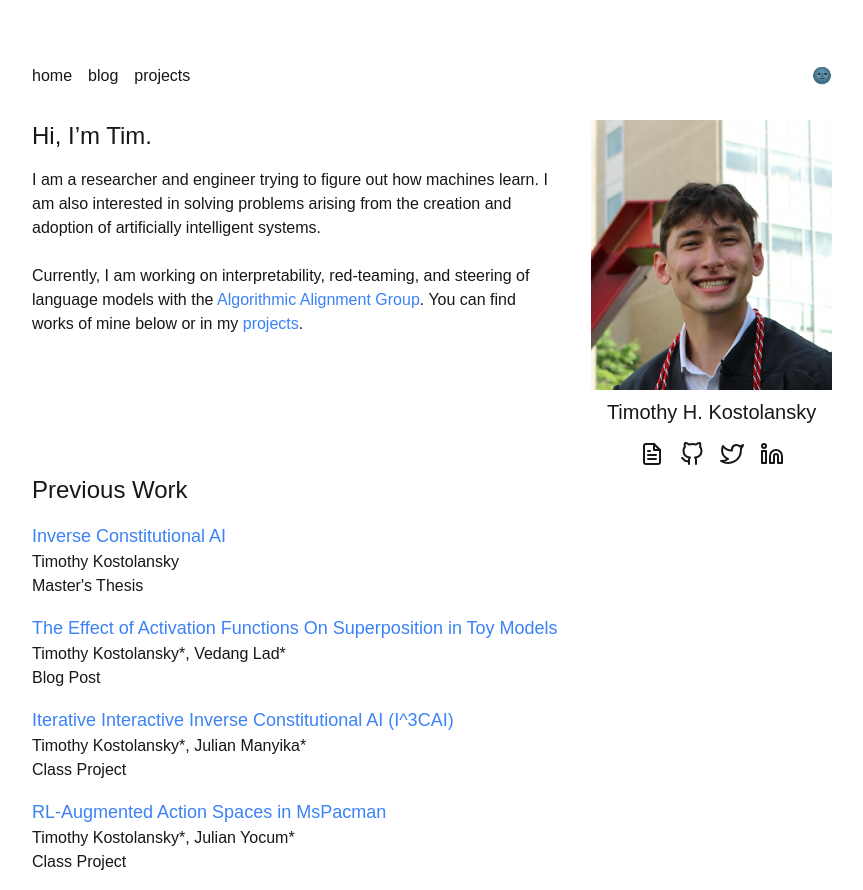
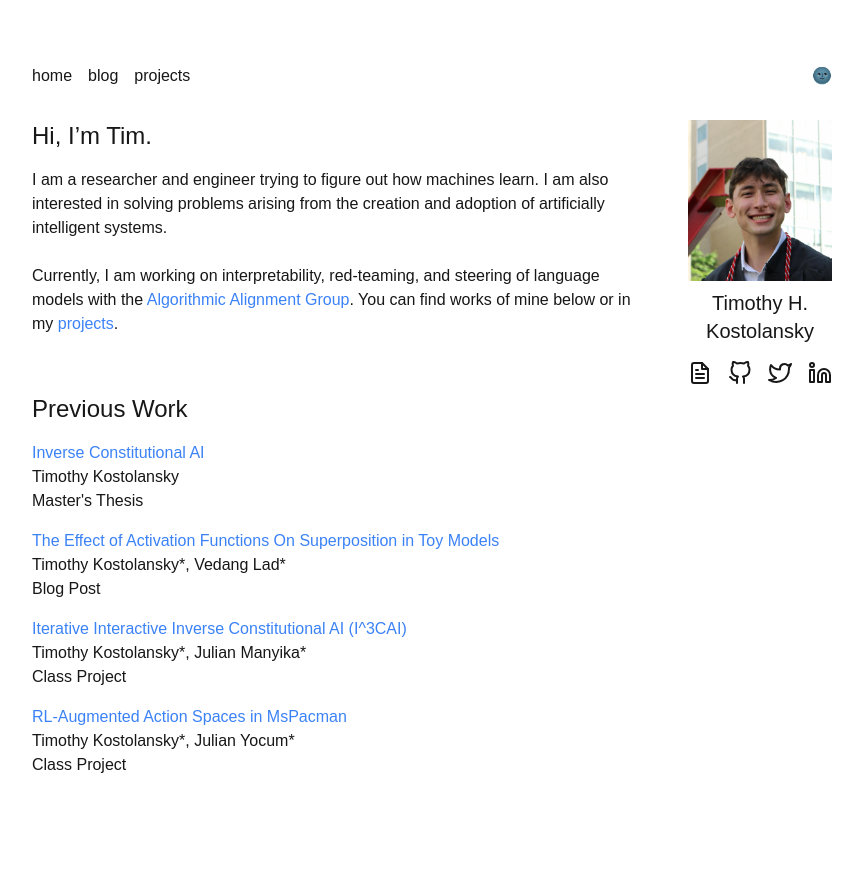
Before and after one commit to tim0120/tim0120.github.io, a Next.js app: page / in a window 1280 px wide. Shown: the whole page, without its empty margins (208-1071 px from the left). After the commit the page ends 800 px from the top, so only its background shows below. Built offline with nearby package versions, Linux system fonts and the light colour scheme.

Commit message:
front page sizing tweaks

```diff
--- a/src/app/page.tsx
+++ b/src/app/page.tsx
@@ -19,7 +19,7 @@ export default function Home() {
           </p>
         </div>
         <div className="text-center">
-          <Image src="/images/face.png" alt="My face" width={600} height={400} className="mx-auto" />
+          <Image src="/images/face.png" alt="My face" width={300} height={300} className="mx-auto" />
           <h1 className="text-xl mt-2">Timothy H. Kostolansky</h1>
           <div className="flex justify-center space-x-4 mt-4">
             {[
--- a/src/components/Publications.tsx
+++ b/src/components/Publications.tsx
@@ -30,7 +30,7 @@ const publications = [
 const Publication = ({ title, authors, link, publisher }: { title: string; authors: string; link: string; publisher: string; }) => {
   return (
     <>
-      <Link href={link} className="text-lg text-blue-500 hover:underline">{title}</Link><br />
+      <Link href={link} className="text-md text-blue-500 hover:underline">{title}</Link><br />
       <p className="text-md">{authors}</p>
       {publisher && <p className="text-md">{publisher}</p>}
     </>
```
